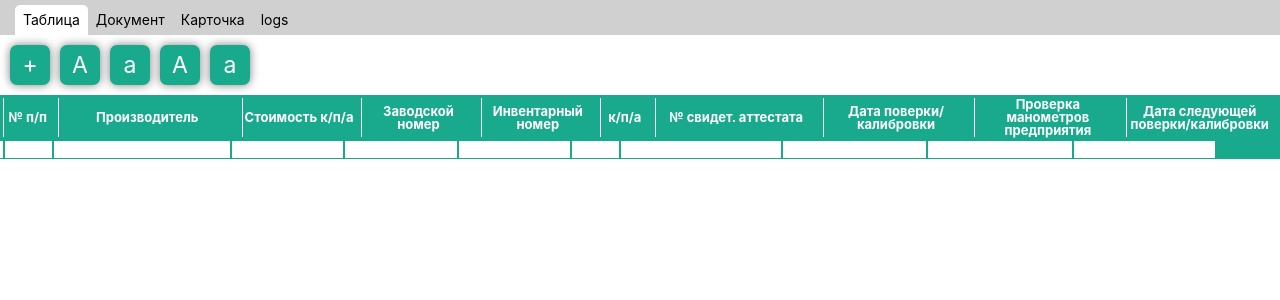
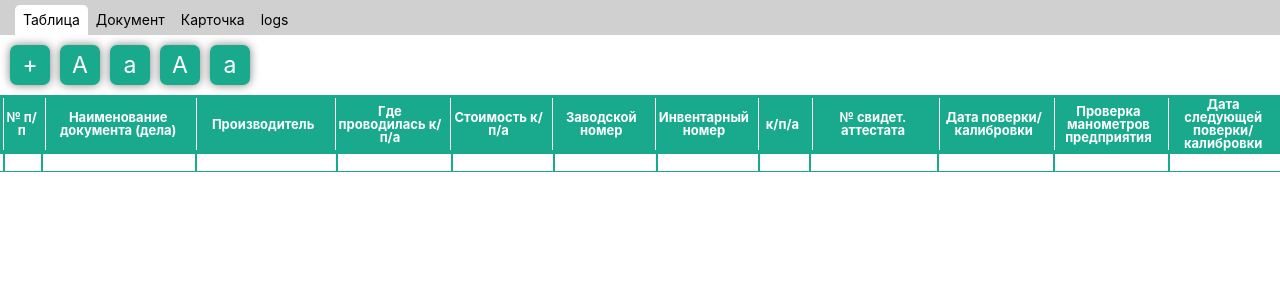
Before and after one commit to AndreiLosev/equipment_base_js, a React (Create React App) app in the folder front/: page / in a window 1280 px wide. Shown: the top 300 px of the page. Built offline with nearby package versions, Linux system fonts and the light colour scheme.

Commit message:
table colums

```diff
--- a/front/src/app/store.ts
+++ b/front/src/app/store.ts
@@ -4,8 +4,8 @@ import {TableReduser} from '../stateSlices/tableState'
 
 export const store = configureStore({
   reducer: {
+    tableState: TableReduser,
     navigation: NavReduser,
-    tableState: TableReduser,
   },
 })
 
--- a/front/src/components/elements/cell/cell.tsx
+++ b/front/src/components/elements/cell/cell.tsx
@@ -3,13 +3,14 @@ import s from './cell.module.scss'
 
 
 type HeaderCellProps = {
-    value: string | JSX.Element,
+    value: string,
     width: number,
     visible: boolean,
     height: number,
 }
 
 type SearchCellProps = HeaderCellProps & {
+    heandler: (e: React.ChangeEvent<HTMLTextAreaElement>) => void
 }
 
 export const HeaderCell: React.FC<HeaderCellProps> = ({value, width, visible}) => {
@@ -20,10 +21,12 @@ export const HeaderCell: React.FC<HeaderCellProps> = ({value, width, visible}) =
     </>
 }
 
-export const SearchCell: React.FC<SearchCellProps> = ({value, width, visible, height}) => {
+export const SearchCell: React.FC<SearchCellProps> = ({value, width, visible, height, heandler}) => {
     return <>
         {visible ? <div className={s.SearchCell} style={{width: `${width}%`}}>
-            <textarea className={s.Cell_value} style={{height: height * 17}}>{value}</textarea>
+            <textarea
+                className={s.Cell_value} style={{height: height * 17}}
+                onChange={heandler} value={value}/>
         </div> : null}
     </>
 }
--- a/front/src/components/tablePage/table/row/row.tsx
+++ b/front/src/components/tablePage/table/row/row.tsx
@@ -2,6 +2,8 @@ import React from 'react'
 import s from './row.module.scss'
 import {HeaderCell, SearchCell} from '../../../elements/cell/cell'
 import{TableUtils} from '../../../../lib/table_utils'
+import {TableActtion} from '../../../../stateSlices/tableState'
+import {useAppDispatch} from '../../../../app/hooks'
 
 
 type Props = {
@@ -16,14 +18,23 @@ type Props = {
 }
 
 export const Row: React.FC<Props> = ({type, row_number, text, columns, rows_height}) => {
+    const dispatch = useAppDispatch()
     return <div className={s.Row}>
         {type === 'header'
             ? TableUtils.column_width(columns).map((item, i) =>
-                <HeaderCell value={text[i]} width={item.width} visible={item.visible} height={rows_height}/>)
+                <HeaderCell
+                    value={text[i]} width={item.width} key={`${row_number} ${i}`}
+                    visible={item.visible} height={rows_height}
+                />)
             : null}
         {type === 'search'
             ? TableUtils.column_width(columns).map((item, i) =>
-                <SearchCell value={text[i]} width={item.width} visible={item.visible} height={rows_height}/>)
+                <SearchCell
+                    value={text[i]} width={item.width} key={`${row_number} ${i}`}
+                    visible={item.visible} height={rows_height}
+                    heandler={(e: React.ChangeEvent<HTMLTextAreaElement>) =>
+                        dispatch(TableActtion.change_cell(e.target.value, row_number, i))}
+                />)
             : null}
     </div>
 }
--- a/front/src/stateSlices/tableState.ts
+++ b/front/src/stateSlices/tableState.ts
@@ -5,13 +5,13 @@ import {AppThunk} from '../app/store'
 const initialState = {
     columns: [
         { width: 3, visible: true },
-        { width: 12, visible: false },
+        { width: 12, visible: true },
         { width: 11, visible: true },
-        { width: 9, visible: false },
-        { width: 7, visible: true },
-        { width: 7, visible: true },
-        { width: 7, visible: true },
-        { width: 3, visible: true },
+        { width: 9, visible: true },
+        { width: 8, visible: true },
+        { width: 8, visible: true },
+        { width: 8, visible: true },
+        { width: 4, visible: true },
         { width: 10, visible: true },
         { width: 9, visible: true },
         { width: 9, visible: true },
@@ -43,17 +43,19 @@ const tableSlice = createSlice({
             state.columns[action.payload.column].visible = action.payload.visible
         },
         set_value: (state, action: PayloadAction<{row: number, column: number, value: string}>) => {
+            console.log('chech')
             state.text[action.payload.row][action.payload.column] = action.payload.value
         },
     },
 })
 
-const change_cell = (value: string, row: number, column: number): AppThunk => (dispatch, getState) => {
+export const change_cell = (value: string, row: number, column: number): AppThunk => (dispatch, getState) => {
     const pixel_per_char = 7.4
     const windiw_wodth_on_px = document.documentElement.clientWidth
     const cell_len_on_px = getState().tableState.columns[column].width * windiw_wodth_on_px / 100
+    const rows_height = getState().tableState.rows_height[row]
     const value_len_on_px = value.length * pixel_per_char
-    if (cell_len_on_px < value_len_on_px) {
+    if (cell_len_on_px * rows_height < value_len_on_px) {
         const height = getState().tableState.rows_height[row] + 1
         dispatch(tableSlice.actions.set_rows_height({row, height}))
     }
@@ -61,6 +63,7 @@ const change_cell = (value: string, row: number, column: number): AppThunk => (d
 }
 
 export const TableActtion = {
-    change_cell, ...tableSlice.actions
+    change_cell, ...tableSlice.actions,
 }
+
 export const TableReduser = tableSlice.reducer
```
